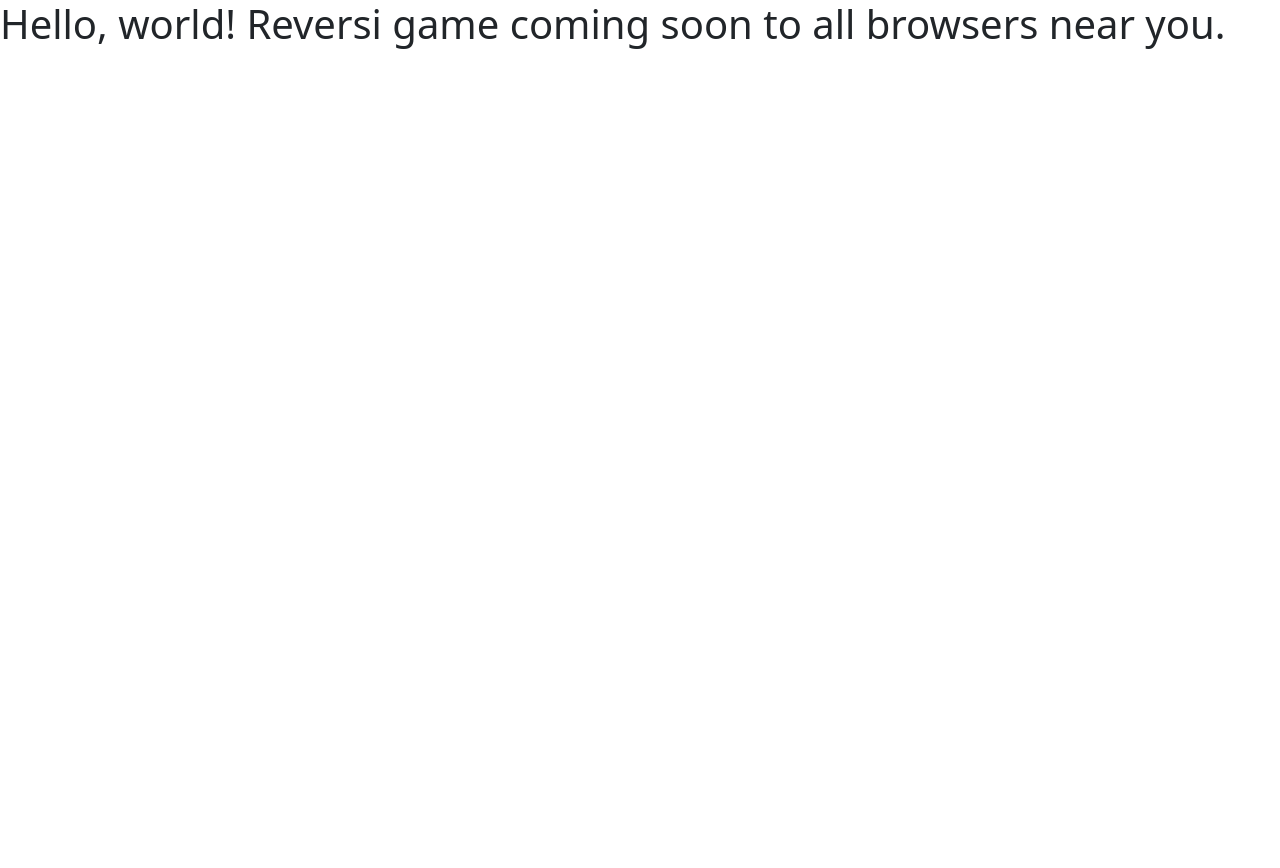
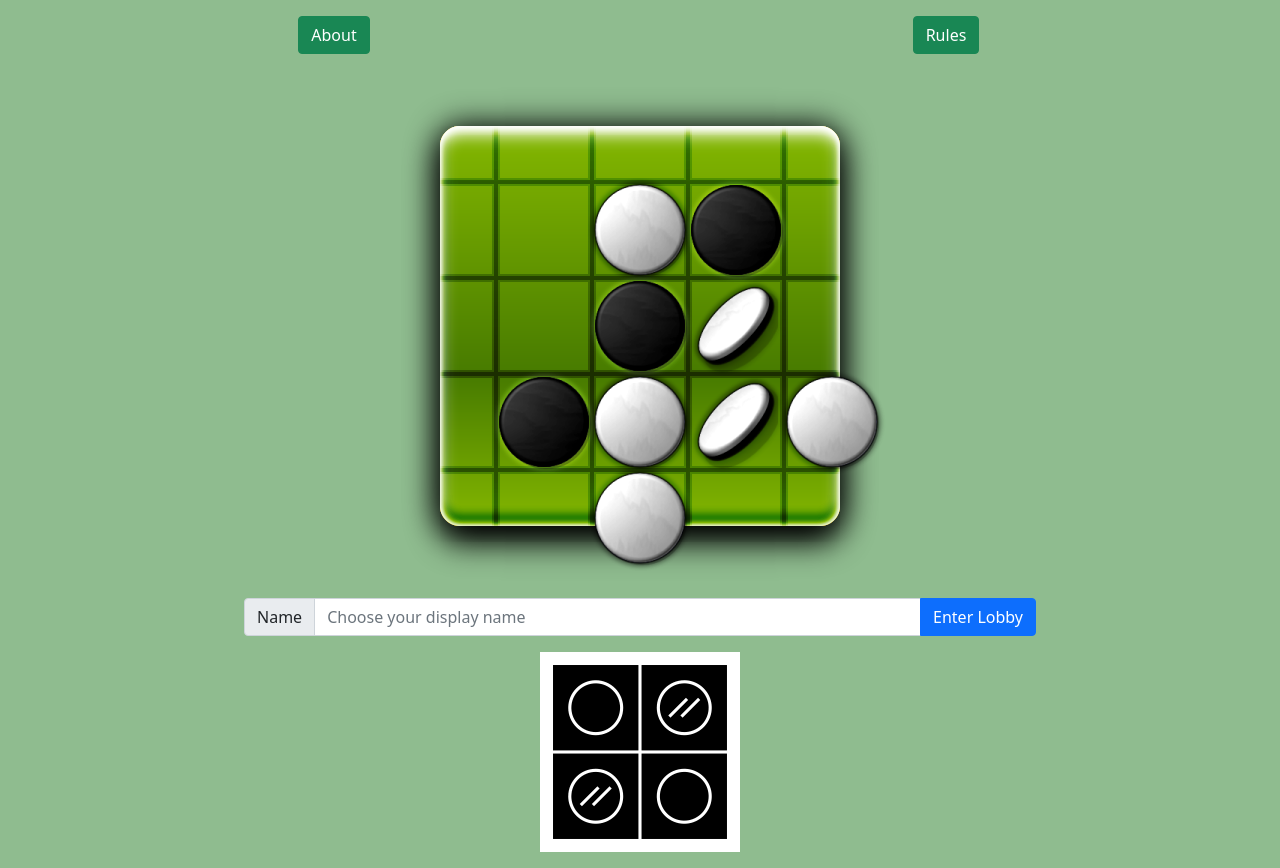
Before and after one commit to sukyk2/reversi-suky, a website: page public/index.html in a window 1280 px wide. Before the commit the page ends 800 px from the top, so only its background shows below. Drawn offline with nearby package versions, Linux system fonts and the light colour scheme.

Commit message:
Built basic pages for Reversi game

```diff
--- a/public/index.html
+++ b/public/index.html
@@ -6,16 +6,49 @@
     <meta name="viewport" content="width=device-width, initial-scale=1">
 
     <!-- Bootstrap CSS -->
-    <link href="https://cdn.jsdelivr.net/npm/bootstrap@5.0.0/dist/css/bootstrap.min.css" rel="stylesheet" integrity="sha384-wEmeIV1mKuiNpC+IOBjI7aAzPcEZeedi5yW5f2yOq55WWLwNGmvvx4Um1vskeMj0" crossorigin="anonymous">
-
-    <title>Suky's Reversi Game</title>
+    <link href="https://cdn.jsdelivr.net/npm/bootstrap@5.0.1/dist/css/bootstrap.min.css" rel="stylesheet" integrity="sha384-+0n0xVW2eSR5OomGNYDnhzAbDsOXxcvSN1TPprVMTNDbiYZCxYbOOl7+AMvyTG2x" crossorigin="anonymous">
+    <style>
+      body {
+        background-color: darkseagreen;
+      }
+    </style>
+    <title>Suky's Reversi</title>
   </head>
   <body>
-    <h1>Hello, world! Reversi game coming soon to all browsers near you.</h1>
+    <div class="container-fluid">
+      <div class="row m-3">
+        <div class="col text-center">
+          <a class="btn btn-success text-nowrap" href="about.html">About</a>
+        </div>
+        <div class="col text-center">
+          <a class="btn btn-success text-nowrap" href="https://en.wikipedia.org/wiki/Reversi">Rules</a>
+        </div>
+      </div>
+      <div class="row m-3">
+        <div class="col text-center">
+          <img class="img-fluid" src="assets/images/topsplash.png" alt="Reversi Logo 1"/>
+        </div>
+      </div>
+      <div class="row align-items-center justify-content-center m-3">
+        <div class="col-8">
+          <div class="input-group">
+            <span class="input-group-text" id="displayName">Name</span>
+            <input type="text" class="form-control text-nowrap" id="nameInput" placeholder="Choose your display name" aria-label="Enter your display name for use while playing Reversi" aria-describedby="displayName"/>
+            <button type="submit" class="btn btn-primary text-nowrap" id="lobbyButton" onclick="window.location='lobby.html'">Enter Lobby</button>
+          </div>
+        </div>
+      </div>
+      <div class="row m-3">
+        <div class="col text-center">
+          <img class="img-fluid" src="assets/images/bottomsplash.png" alt="Reversi Logo 2"/>
+        </div>
+      </div>
+    </div>
 
     <!-- Optional JavaScript; choose one of the two! -->
 
     <!-- Option 1: Bootstrap Bundle with Popper -->
-    <script src="https://cdn.jsdelivr.net/npm/bootstrap@5.0.0/dist/js/bootstrap.bundle.min.js" integrity="sha384-p34f1UUtsS3wqzfto5wAAmdvj+osOnFyQFpp4Ua3gs/ZVWx6oOypYoCJhGGScy+8" crossorigin="anonymous"></script>
+    <script src="https://cdn.jsdelivr.net/npm/bootstrap@5.0.1/dist/js/bootstrap.bundle.min.js" integrity="sha384-gtEjrD/SeCtmISkJkNUaaKMoLD0//ElJ19smozuHV6z3Iehds+3Ulb9Bn9Plx0x4" crossorigin="anonymous"></script>
+
   </body>
 </html>
```
Also changed, not shown: public/about.html (added, +37 -0 lines), public/lobby.html (added, +32 -0 lines), public/assets/images/bottomsplash.png (added), public/assets/images/topsplash.png (added).
